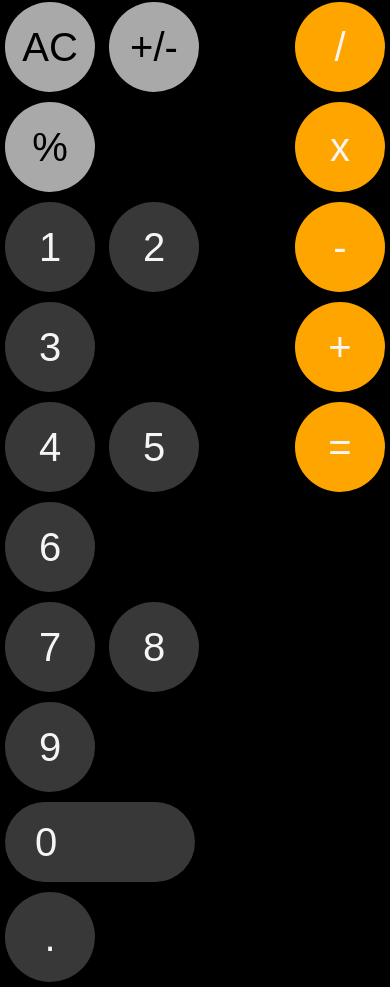
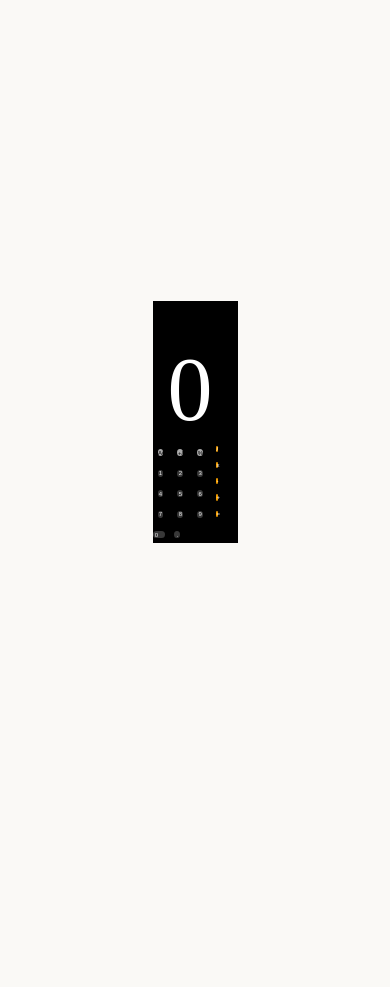
Before and after one commit to Fredoxin/Odin-Calculator, a plain HTML site: page index.html in a window 390 px wide. After the commit the page ends 844 px from the top, so only its background shows below. Drawn offline with Linux system fonts and the light colour scheme.

Commit message:
added media query

```diff
--- a/styles.css
+++ b/styles.css
@@ -1,5 +1,3 @@
-
-
 .display {
     display: flex;
     justify-content: end;
@@ -51,9 +49,8 @@ body {
  }
 
  .button0 {
-    justify-content: center;
-    align-content: center;
-    width: 190px;
+
+    width: 196px;
     height: 80px;
     padding-left: 30px;
     margin: 5px;
@@ -104,3 +101,31 @@ body {
     color: orange;
     transition-duration: 500ms;
 }
+
+
+
+@media(max-width: 409px){
+
+    .button {
+
+        width: 10%;
+        height: 10%;
+        font-size: 5%;
+        font-weight: 100;
+        padding: 1%;
+        margin: 5px;
+        border-radius: 50%;
+     }
+
+     .button0 {
+
+        width: 20%;
+        height: 12%;
+        padding-left: 3%;
+        margin: 1%;
+        border-radius: 50px;
+        text-align: left;
+    }
+
+
+}
```
